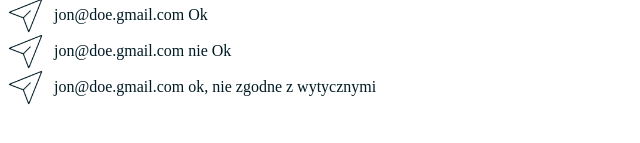
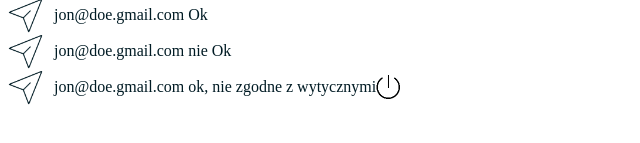
Before and after one commit to AndrzejTyminski/overlay_marta, a plain HTML site: page index.html in a window 1280 px wide. Shown: the part 583-726 px from the top of the page, 0-640 px from the left. Drawn offline with Linux system fonts and the light colour scheme.

Commit message:
switch on of

```diff
--- a/index.html
+++ b/index.html
@@ -69,6 +69,12 @@
       <a class="arrow-email-style3" href="mailto:webmr@exple.com"
         >jon@doe.gmail.com ok, nie zgodne z wytycznymi</a
       >
+
+      <!-- switch on off -->
+
+      <img class="on-of-switch" src="./on-off-switch.png" />
+
+      <!-- switch on off -->
     </div>
   </body>
 </html>
--- a/style.css
+++ b/style.css
@@ -186,3 +186,15 @@
   transform: translateX(7px);
 }
 /* arrow oblique3 */
+
+/*on of switch*/
+
+.on-of-switch {
+  width: 24px;
+  height: 24px;
+  transform: scale(1);
+  transition: transform 550ms cubic-bezier(0.63, -0.05, 0.37, 1);
+}
+.on-of-switch:hover {
+  transform: scale(0.8);
+}
```
Also changed, not shown: on-off-switch.png (added). Lines whose indentation alone changed are shown as unchanged.
